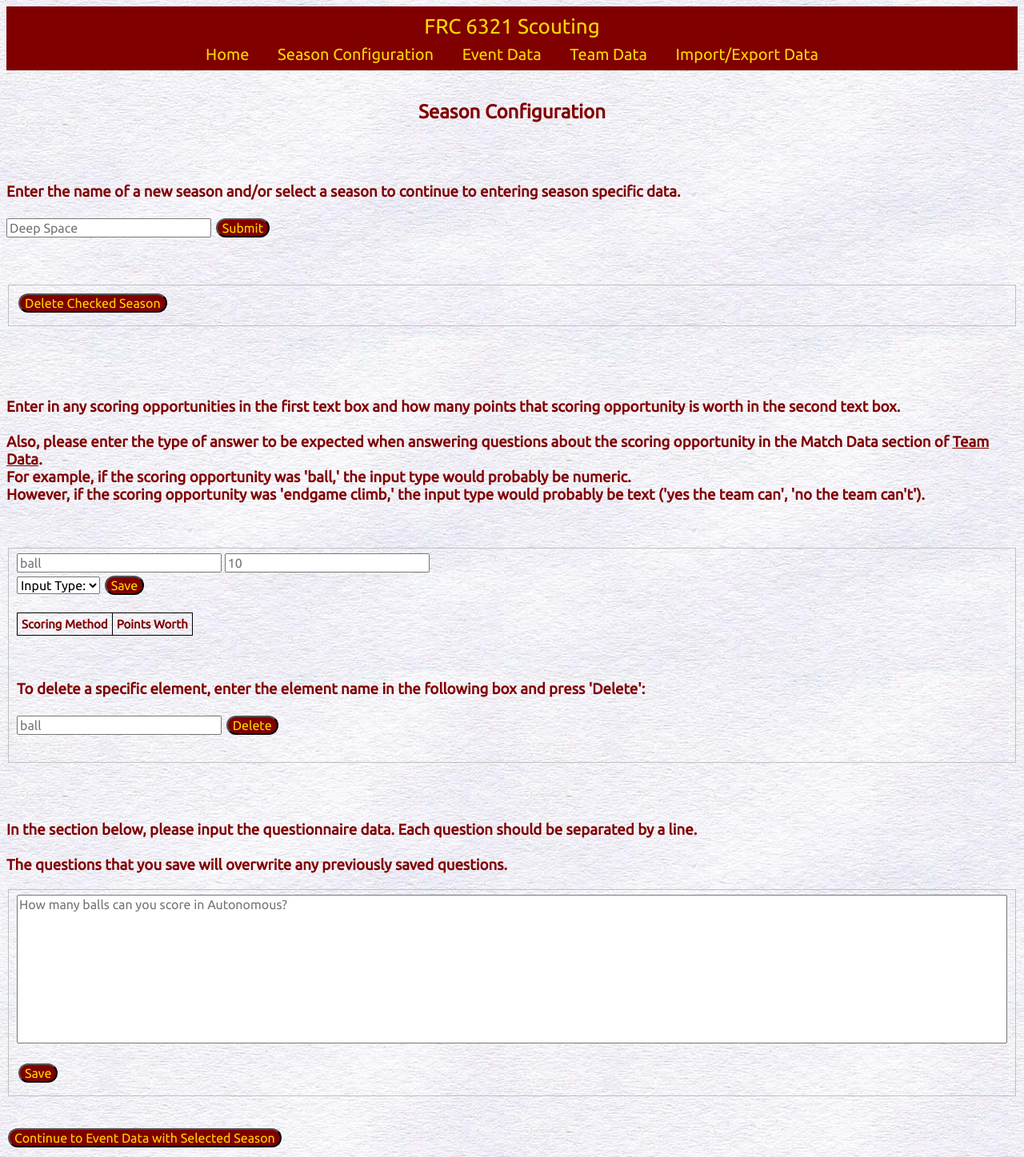
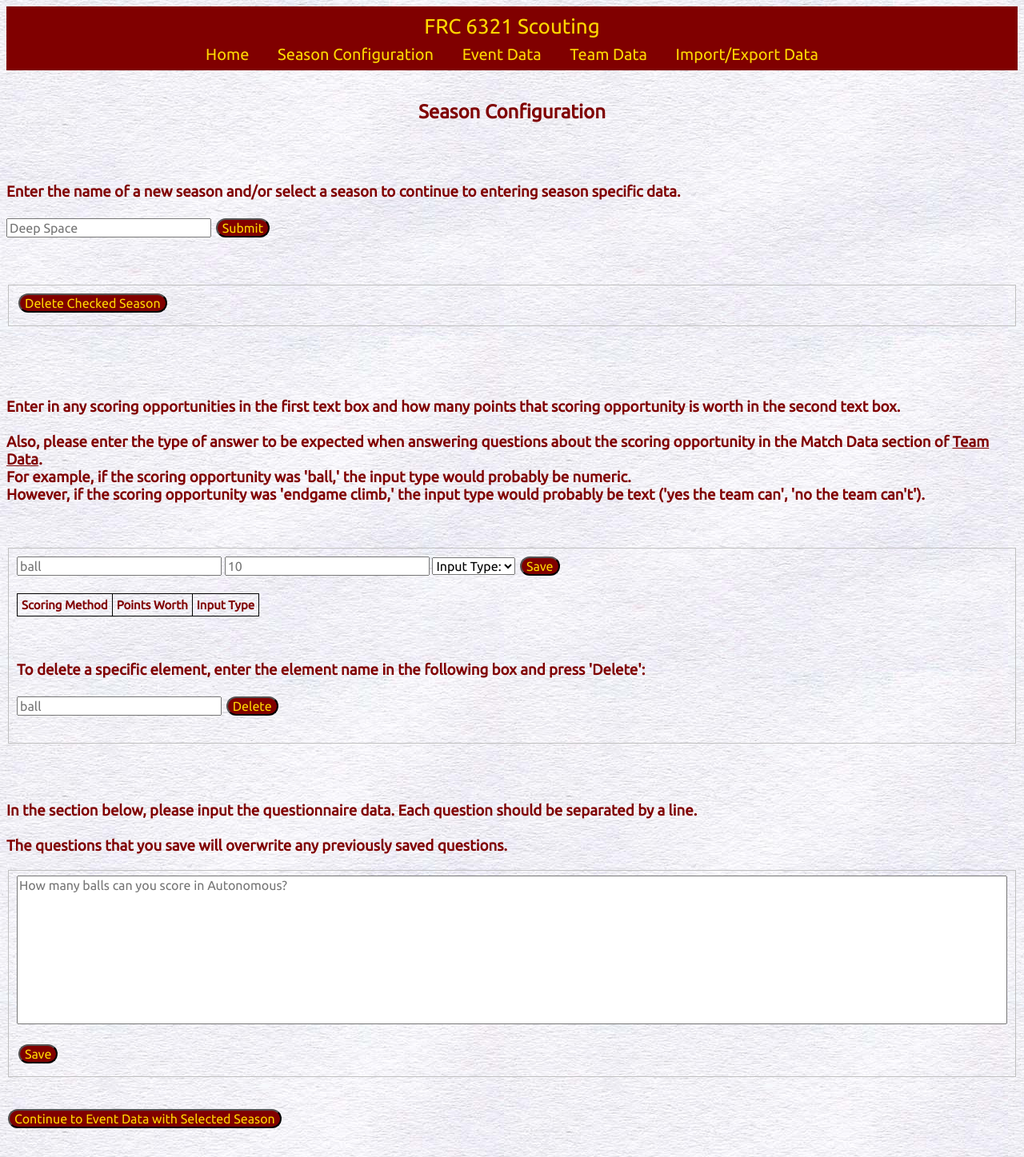
Before and after one commit to Team6321/Scouting_App, a Jekyll site: the page built from season-config.html, in a window 1280 px wide. Shown: the whole page at 80% size. Built offline with Jekyll 4.4.1, drawn with Linux system fonts in a browser that asks for light colours.

Commit message:
Added code for storing input type for elements
- added code for storing the input type
- points and the input type are now in a nested object for each element, need to work on updating import/export and teamData for this now

```diff
--- a/scripts/seasonConfigScript.js
+++ b/scripts/seasonConfigScript.js
@@ -160,7 +160,7 @@
 //updates table based on cookies from checked season
 function setTable(season)
 {
-    $("#scoringTable").html('<tr><th><b>Scoring Method</b></th> <th><b>Points Worth</b></th> </tr>'); //default the table to the header
+    $("#scoringTable").html('<tr><th><b>Scoring Method</b></th> <th><b>Points Worth</b></th> <th><b>Input Type</b></th> </tr>'); //default the table to the header
     var cookieName = season_config_cookie_name(season);
     var cookieValueObject = JSON.parse(getCookie(cookieName)); //parse object with element/points key/value pairs
     var elementKeys = Object.keys(cookieValueObject);
@@ -168,9 +168,12 @@
     for (var i = 0; i < elementKeys.length; i++) //iterate through elements
     {
         var currElement = elementKeys[i];
-        var currPoints = cookieValueObject[currElement];
+        var nestedObject = cookieValueObject[currElement]; //points and input value are in a nested object
 
-        var newTRHtml = `<tr><td>${currElement}</td><td>${currPoints}</td></tr>`;
+        var currPoints = nestedObject['points'];
+        var inputType = nestedObject['inputType'];
+
+        var newTRHtml = `<tr><td>${currElement}</td><td>${currPoints}</td><td>${inputType}</td></tr>`;
         $('#scoringTable').append(newTRHtml);
     }
 }
@@ -184,11 +187,12 @@
 {
     var newElementName = $("#elementKey").val().trim();
     var newElementPoints = $("#elementPoints").val().trim();
+    var elementInputType = $('#elementInputTypeSelect').val();
     var season = getCurrSeason();
 
-    if (newElementName === "" || newElementPoints === "") //if either fields are blank
+    if (newElementName === "" || newElementPoints === "" || elementInputType == '0') //if any fields are blank
     {
-        $('#elementConfirmationBox').html("<i>Please fill in both fields.<\i>");
+        $('#elementConfirmationBox').html("<i>Please fill in all fields and select the proper input type.<\i>");
         return;
     } else if (season.trim().length == 0) //if season isn't checked
     {
@@ -198,12 +202,16 @@
 
     var cookieName = season_config_cookie_name(season); //get cookie name
     var cookieValueString = getCookie(cookieName);
-    //empty object if string is empty, if not, JSON parse it \/ \/
-    var cookieValueObject = (cookieValueString.trim().length==0) ? {}:JSON.parse(cookieValueString);
-    cookieValueObject[newElementName] = newElementPoints; //assign new key/value pair to object
+    var storedObject = (cookieValueString.trim().length==0) ? {}:JSON.parse(cookieValueString); //empty object if string is empty, if not, JSON parse it
+
+    //object needs to have points AND input type, solved with a nested object
+    var objValue = {};
+    objValue['points'] = newElementPoints;
+    objValue['inputType'] = $('#elementInputTypeSelect').val(); //will say 'numeric' or 'text'
+    storedObject[newElementName] = objValue; //assign new key/value pair to object
 
     $("#elementConfirmationBox").text(" ");
-    setCookie(cookieName,JSON.stringify(cookieValueObject),750);
+    setCookie(cookieName,JSON.stringify(storedObject),750);
     setTable(season);
     $("#elementConfirmationBox").html('<i>Element "' + newElementName + '" added.<\i>');
 
--- a/season-config.html
+++ b/season-config.html
@@ -26,11 +26,10 @@
 <fieldset id = "scoringOpportunities">
     <input type="text" id="elementKey" class='js_clear_on_load' placeholder="ball">
     <input type="number" id="elementPoints" class='js_clear_on_load' placeholder = "10">
-    <br>
-    <select>
+    <select id='elementInputTypeSelect'>
         <option value = '0' selected>Input Type:</option selected>
-        <option value = '1'>Numeric</option>
-        <option value = '2'>Text</option>
+        <option value = 'numeric'>Numeric</option>
+        <option value = 'text'>Text</option>
     </select>
     <button id="scoringSaveButton" class="r3-button">Save</button>
 
@@ -40,6 +39,7 @@
         <tr>
             <th><b>Scoring Method</b></th>
             <th><b>Points Worth</b></th>
+            <th><b>Input Type</b></th>
         </tr>
     </table>
     <h3 id="elementConfirmationBox" class='js_clear_on_load'></h3> <br>
```
